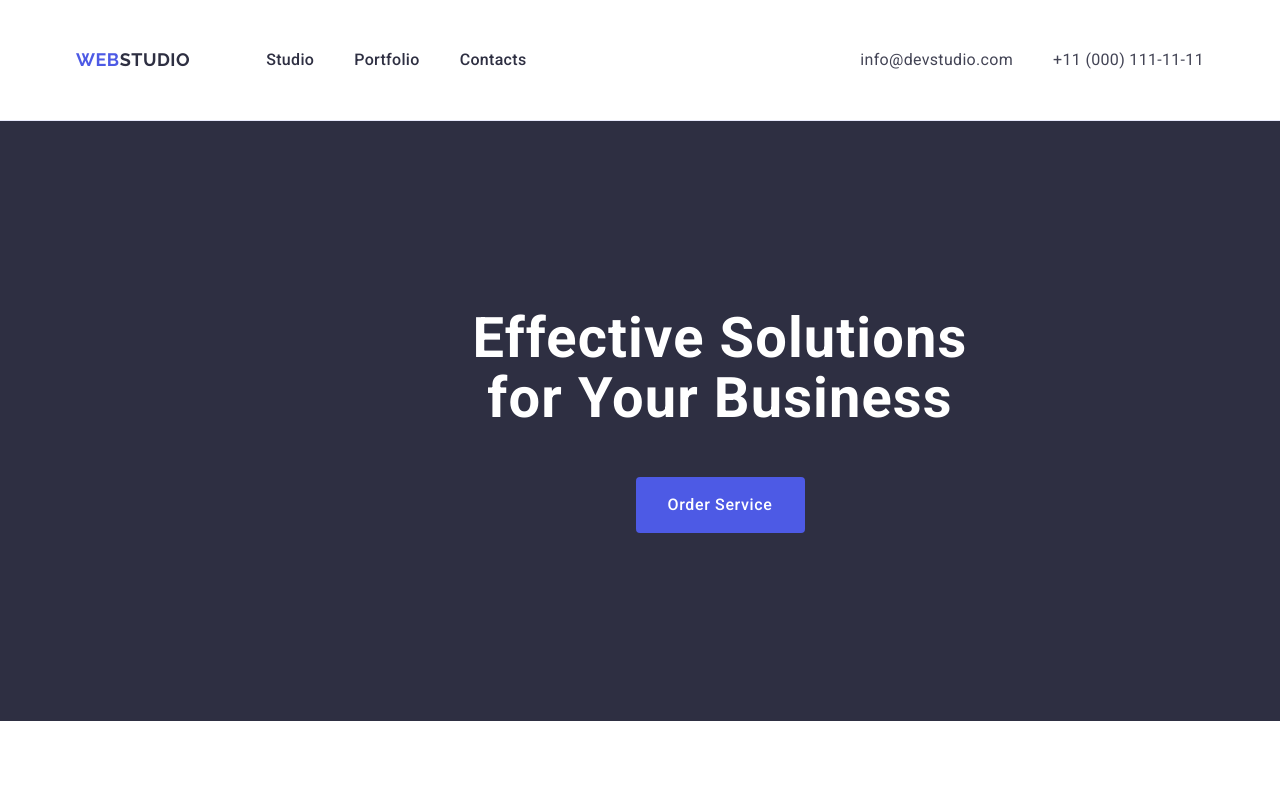
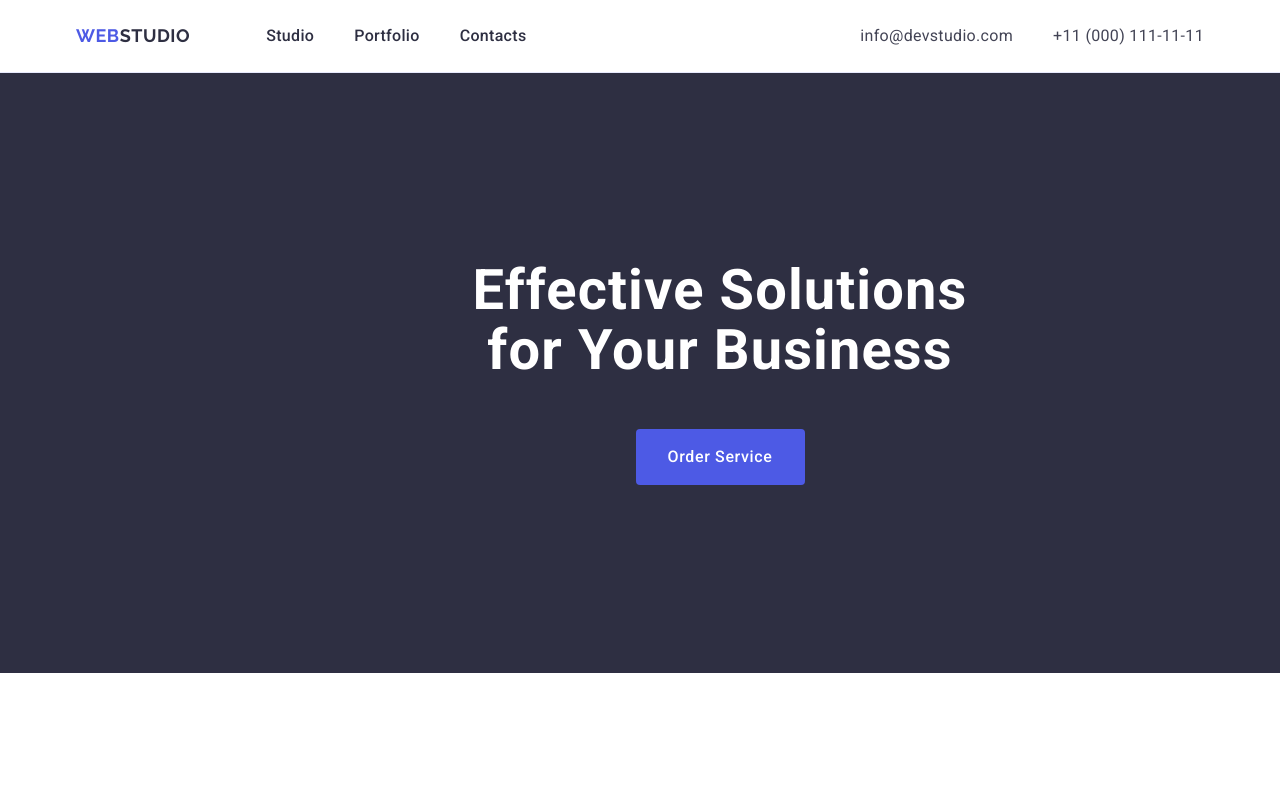
Before and after one commit to anastasiiayemets2110/goit-markup-hw-03, a plain HTML site: page index.html in a window 1280 px wide. Shown: the top 789 px of the page. Drawn offline with nearby package versions, Linux system fonts and the light colour scheme.

Commit message:
update header

```diff
--- a/css/styles.css
+++ b/css/styles.css
@@ -117,10 +117,6 @@ ul {
     padding-bottom: 120px;
 }
 
-.header {
-    padding-top: 24px;
-    padding-bottom: 24px;
-}
 
 .site-title {
     font-weight: 700;
```
